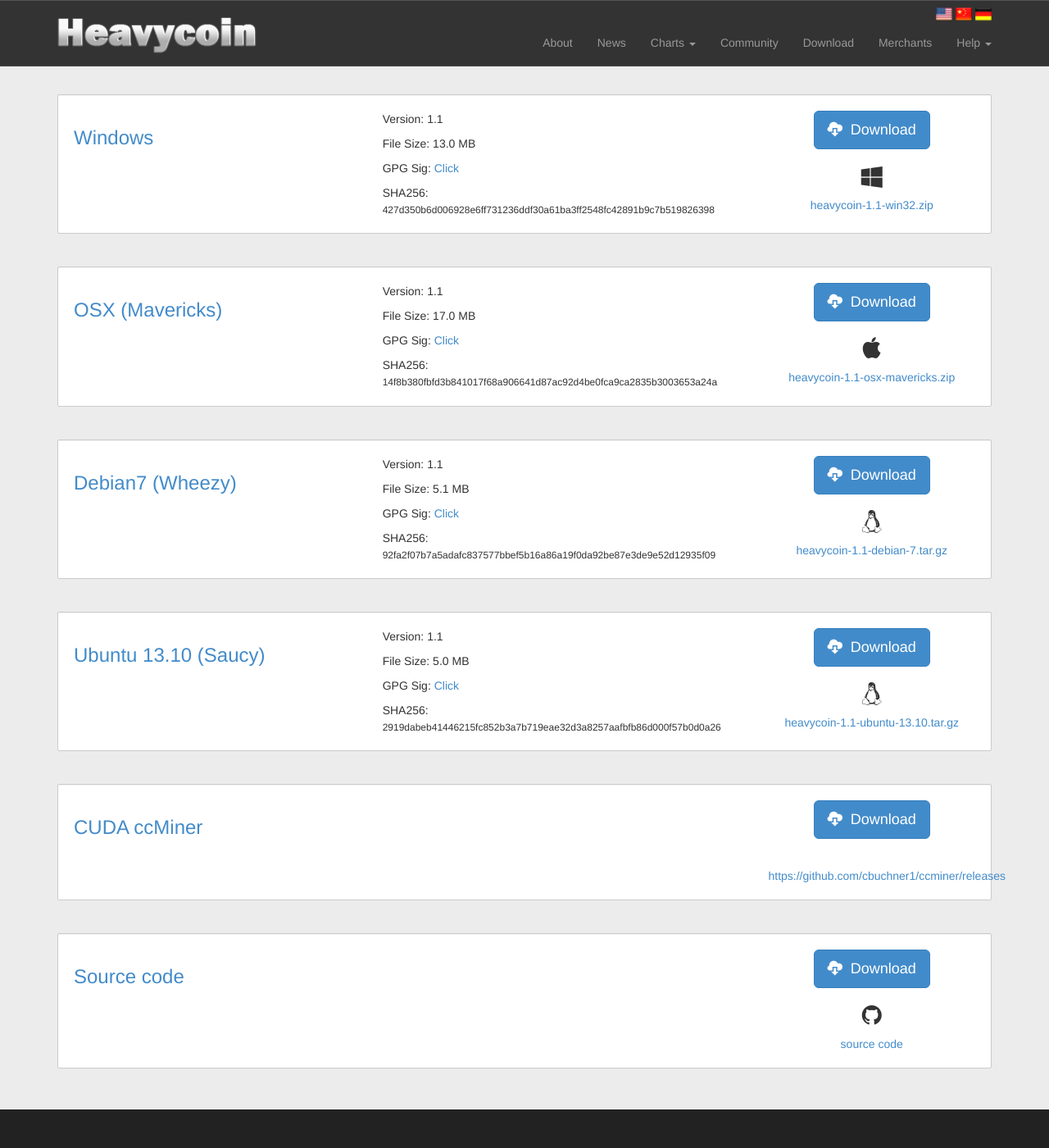
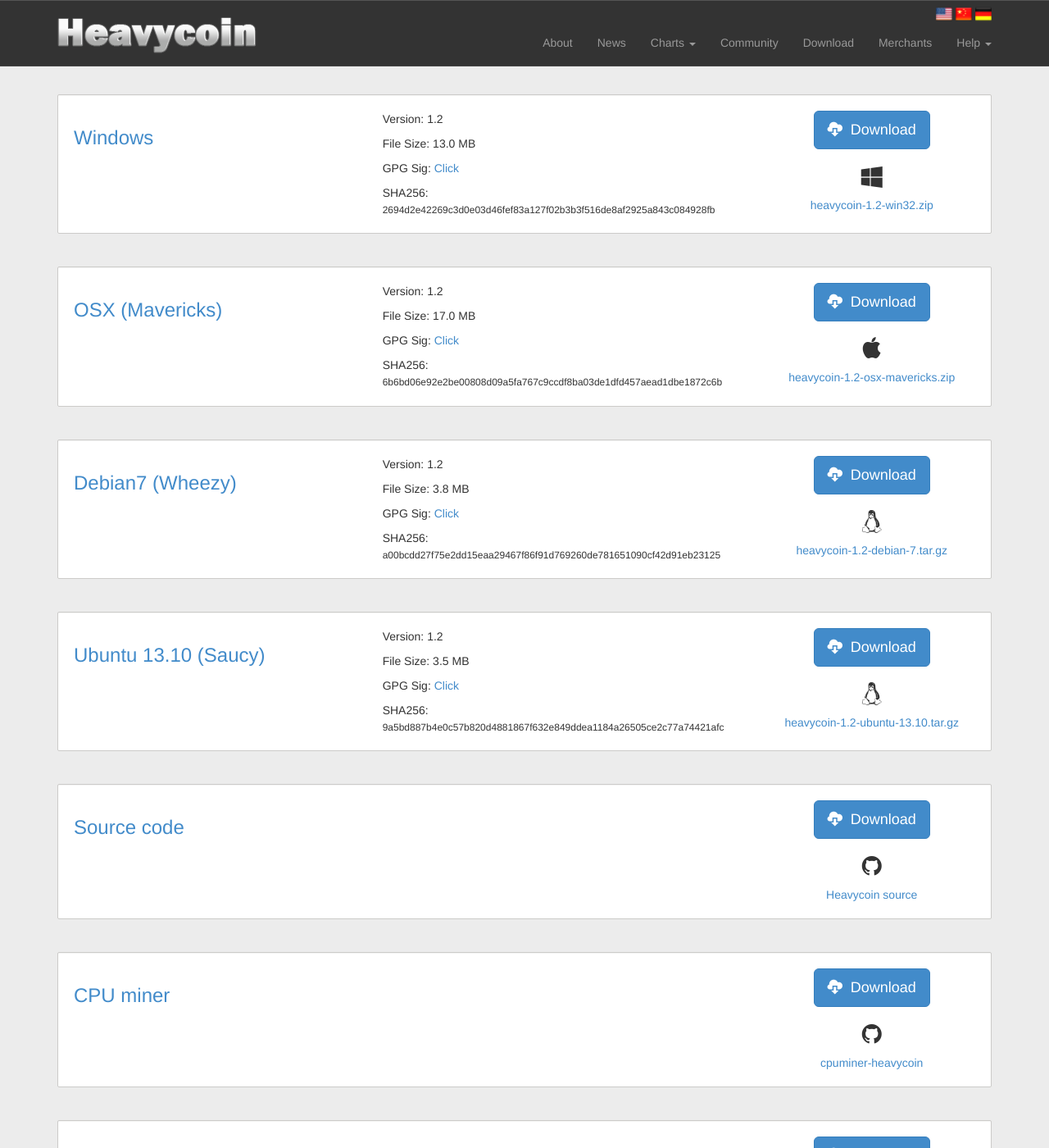
Before and after one commit to heavycoin/heavycoin.github.io, a Jekyll site: the page built from download.html, in a window 1280 px wide and 1400 px high. Shown: the whole window at 82% size. Built offline with Jekyll 4.4.1, drawn with Linux system fonts in a browser that asks for light colours; Markdown is read by kramdown in place of the engine named in the settings; some of the changed text lies outside the part shown.

Commit message:
Released Heavycoin version v1.2
  * Updated downloads
  * Added news
  * Added additional downloads

```diff
--- a/_data/downloads-wallet.yml
+++ b/_data/downloads-wallet.yml
@@ -1,59 +1,119 @@
 - title: Windows
   desc:
-  filename: heavycoin-1.1-win32.zip
-  mirror1: http://ubuntuone.com/7OZsY027LWbv8ZakdWZZew
+  filename: heavycoin-1.2-win32.zip
+  mirror1: http://198.52.200.43/downloads/heavycoin-1.2-win32.zip
   mirror2:
-  modified: 2014-03-25
+  modified: 2014-04-14
   size: 13.0 MB
-  version: 1.1
-  gpgsiglink: http://ubuntuone.com/0ifQgYi1GfeVRrDJK5ZC4R
+  version: 1.2
+  gpgsiglink: http://198.52.200.43/downloads/heavycoin-1.2-win32.zip.sig
   osicon: fa-windows
-  sha256: 427d350b6d006928e6ff731236ddf30a61ba3ff2548fc42891b9c7b519826398
+  sha256: 2694d2e42269c3d0e03d46fef83a127f02b3b3f516de8af2925a843c084928fb
 
 - title: OSX (Mavericks)
   desc:
-  filename: heavycoin-1.1-osx-mavericks.zip
-  mirror1: http://ubuntuone.com/196xhWre8tJAyNZ2MXxx8C
+  filename: heavycoin-1.2-osx-mavericks.zip
+  mirror1: http://198.52.200.43/downloads/heavycoin-1.2-osx-mavericks.zip
   mirror2:
-  modified: 2014-03-25
+  modified: 2014-04-14
   size: 17.0 MB
-  version: 1.1
-  gpgsiglink: http://ubuntuone.com/0qTK4ZBotlTSz5za4ROMNb
+  version: 1.2
+  gpgsiglink: http://198.52.200.43/downloads/heavycoin-1.2-osx-mavericks.zip.sig
   osicon: fa-apple
-  sha256: 14f8b380fbfd3b841017f68a906641d87ac92d4be0fca9ca2835b3003653a24a
+  sha256: 6b6bd06e92e2be00808d09a5fa767c9ccdf8ba03de1dfd457aead1dbe1872c6b
 
 - title: Debian7 (Wheezy)
   desc:
-  filename: heavycoin-1.1-debian-7.tar.gz
-  mirror1: http://ubuntuone.com/6HMvoHcAVaR9xefhgLAJuZ
+  filename: heavycoin-1.2-debian-7.tar.gz
+  mirror1: http://198.52.200.43/downloads/heavycoin-1.2-debian-7.tar.gz
   mirror2:
-  modified: 2014-03-25
-  size: 5.1 MB
-  version: 1.1
-  gpgsiglink: http://ubuntuone.com/4pCI4LVzZpqVMh643S1r1c
+  modified: 2014-04-14
+  size: 3.8 MB
+  version: 1.2
+  gpgsiglink: http://198.52.200.43/downloads/heavycoin-1.2-debian-7.tar.gz.sig
   osicon: fa-linux
-  sha256: 92fa2f07b7a5adafc837577bbef5b16a86a19f0da92be87e3de9e52d12935f09
+  sha256: a00bcdd27f75e2dd15eaa29467f86f91d769260de781651090cf42d91eb23125
 
 - title: Ubuntu 13.10 (Saucy)
   desc:
-  filename: heavycoin-1.1-ubuntu-13.10.tar.gz
-  mirror1: http://ubuntuone.com/2cs977hmkoNT1IACTwN5Rj
+  filename: heavycoin-1.2-ubuntu-13.10.tar.gz
+  mirror1: http://198.52.200.43/downloads/heavycoin-1.2-ubuntu-13.10.tar.gz
   mirror2:
-  modified: 2014-03-25
-  size: 5.0 MB
-  version: 1.1
-  gpgsiglink: http://ubuntuone.com/2gq8G9MZAi3ZRDDHCOOhex
+  modified: 2014-04-14
+  size: 3.5 MB
+  version: 1.2
+  gpgsiglink: http://198.52.200.43/downloads/heavycoin-1.2-ubuntu-13.10.tar.gz.sig
   osicon: fa-linux
-  sha256: 2919dabeb41446215fc852b3a7b719eae32d3a8257aafbfb86d000f57b0d0a26
+  sha256: 9a5bd887b4e0c57b820d4881867f632e849ddea1184a26505ce2c77a74421afc
+
+- title: Source code
+  desc:
+  filename: Heavycoin source
+  mirror1: https://github.com/heavycoin/heavycoin
+  mirror2:
+  modified:
+  size:
+  version:
+  gpgsiglink:
+  osicon: fa-github
+  sha256:
+
+- title: CPU miner
+  desc:
+  filename: cpuminer-heavycoin
+  mirror1: https://github.com/heavycoin/cpuminer-heavycoin
+  mirror2:
+  modified:
+  size:
+  version:
+  gpgsiglink:
+  osicon: fa-github
+  sha256:
 
 - title: CUDA ccMiner
   desc:
-  filename: https://github.com/cbuchner1/ccminer/releases
+  filename: ccMiner source
   mirror1: https://github.com/cbuchner1/ccminer/releases
   mirror2:
   modified:
   size:
   version:
   gpgsiglink:
-  osicon:
+  osicon: fa-github
   sha256:
+
+- title: Python hash module
+  desc:
+  filename: heavycoin-hash-python
+  mirror1: https://github.com/heavycoin/heavycoin-hash-python
+  mirror2:
+  modified:
+  size:
+  version:
+  gpgsiglink:
+  osicon: fa-github
+  sha256:
+
+- title: Stratum server
+  desc:
+  filename: stratum-mining-heavycoin
+  mirror1: https://github.com/heavycoin/stratum-mining-heavycoin
+  mirror2:
+  modified:
+  size:
+  version:
+  gpgsiglink:
+  osicon: fa-github
+  sha256:
+
+- title: MPOS
+  desc: Reference mpos fork
+  filename: php-mpos-heavycoin
+  mirror1: https://github.com/heavycoin/php-mpos-heavycoin
+  mirror2:
+  modified:
+  size:
+  version:
+  gpgsiglink:
+  osicon: fa-github
+  sha256:
--- a/download.html
+++ b/download.html
@@ -38,22 +38,3 @@
      </div>
   </div>
         {% endfor %}
-
-<div class="container">
-    <div class="well well-main">
-       <div class="row">
-              <div class="col-md-4 cell">
-                  <h3><a href="https://github.com/heavycoin/heavycoin">Source code</a></h3>
-                  <p></p>
-              </div>
-              <div class="cell col-md-5 download-data">
-              </div>
-              <div class="cell col-md-3 downloads">
-                  <p><a href="https://github.com/heavycoin/heavycoin" class="btn btn-primary btn-lg rt-button rt-button" role="button"><span class="glyphicon glyphicon-cloud-download"></span>&nbsp; Download</span></a>
-                  <div><i class="fa fa-github fa-2x"></i></div>
-                  <div><a href="https://github.com/heavycoin/heavycoin" class="file-link">source code</a></div>
-              </div>
-          </div>
-
-     </div>
-  </div>
```
Also changed, not shown: _posts/2014-04-14-heavycoin-v1.2-released.markdown (added, +23 -0 lines).
